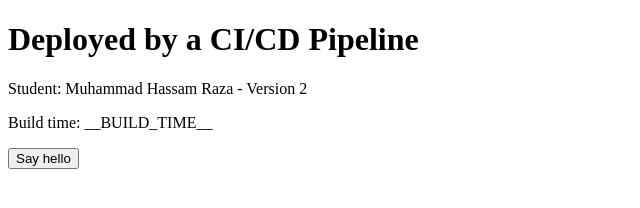
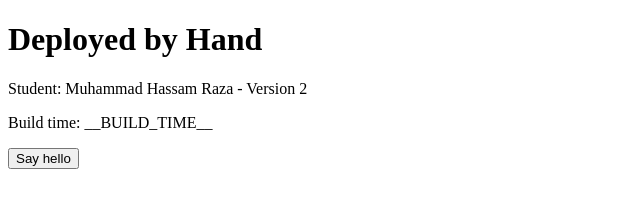
Before and after one commit to Hassamra800/jenkins-lab11, a website: page src/index.html in a window 1280 px wide. Shown: the whole page, without its empty margins (0-640 px from the left). Drawn offline with Linux system fonts and the light colour scheme.

Commit message:
Change the heading again (quality gate re-check)

```diff
--- a/src/index.html
+++ b/src/index.html
@@ -2,7 +2,7 @@
 <html>
 <head><title>CSC418 Lab 11</title></head>
 <body>
-  <h1 id="main-heading">Deployed by a CI/CD Pipeline</h1>
+  <h1 id="main-heading">Deployed by Hand</h1>
   <p id="student">Student: Muhammad Hassam Raza - Version 2</p>
   <p id="build">Build time: __BUILD_TIME__</p>
   <button id="greet" onclick="document.getElementById('message').textContent='Hello from the pipeline!'">Say hello</button>
```
